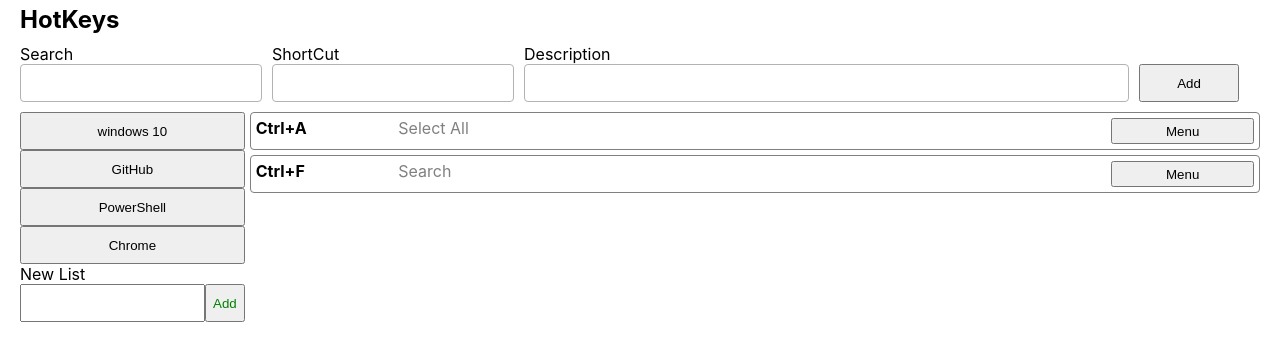
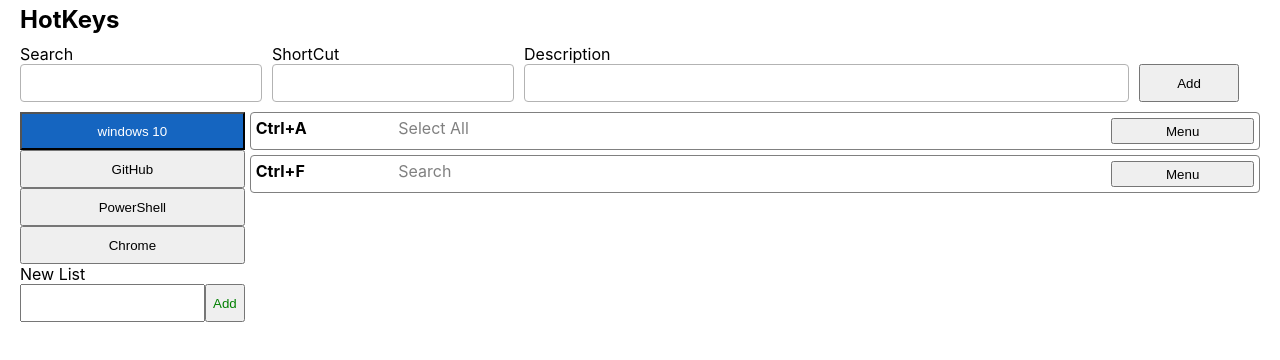
Before and after one commit to Alex-Sorokolit/HotKeys, a React (Create React App) app: page / in a window 1280 px wide. Both pictures are taken after a click on the button "windows 10". Shown: the top 360 px of the page. Built offline with nearby package versions, Linux system fonts and the light colour scheme.

Commit message:
active_button

```diff
--- a/src/components/AppBar/AppBar.jsx
+++ b/src/components/AppBar/AppBar.jsx
@@ -4,8 +4,7 @@ import { useState } from 'react';
 
 export const AppBar = ({ categories, onSubmit, onSelectCategory }) => {
   const [activeCategory, setActiveCategory] = useState(null);
-  const className = [css.item];
-  if (activeCategory) className.push('isSelected');
+
   const handleChange = event => {
     onSelectCategory(event.currentTarget.name);
     // console.log(event.currentTarget.id);
@@ -17,8 +16,7 @@ export const AppBar = ({ categories, onSubmit, onSelectCategory }) => {
       <div>
         {categories.map(({ id, category }) => (
           <button
-            selected={id === activeCategory}
-            className={css.button}
+            className={id === activeCategory ? css.active : css.button}
             key={id}
             id={id}
             onClick={handleChange}
--- a/src/components/AppBar/AppBar.module.css
+++ b/src/components/AppBar/AppBar.module.css
@@ -28,17 +28,15 @@
   width: 100%;
 }
 
-.button.isSelected {
-  background-color: #1976d2;
-  color: #fff;
-}
-
 .button:hover {
   background-color: #1976d2;
   color: #fff;
 }
 
-.button.active {
+.active {
+  cursor: pointer;
+  height: 38px;
+  width: 100%;
   background-color: #1565c0;
   color: #fff;
 }
```
